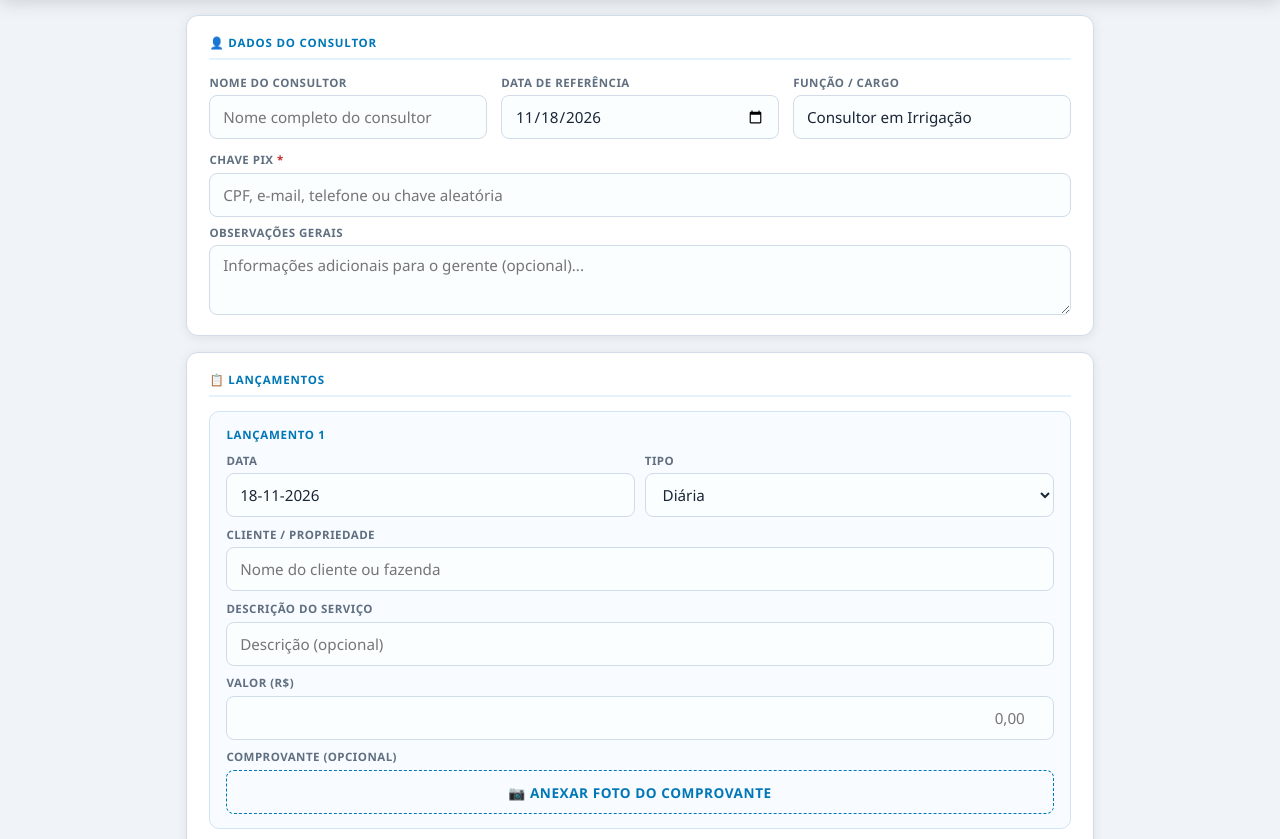
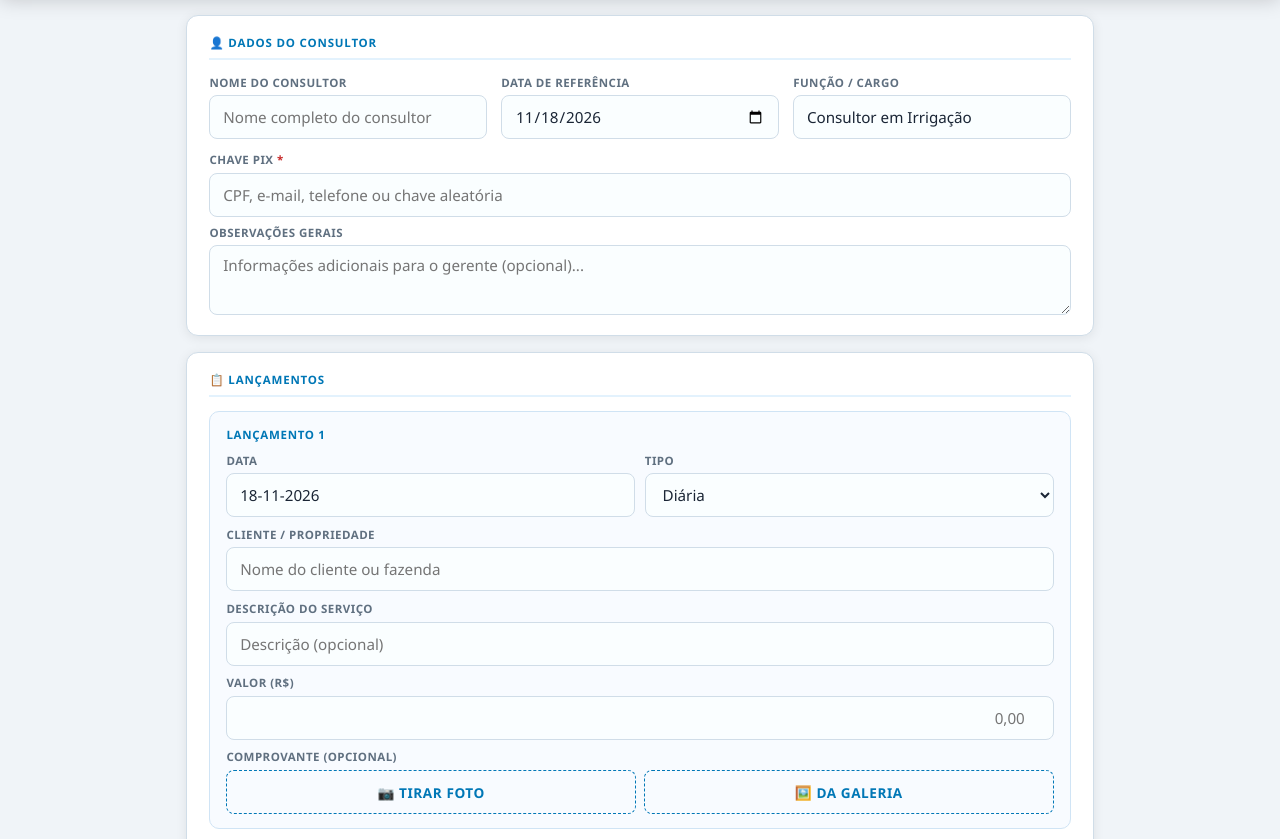
Before and after one commit to jpbolsairriga-lgtm/adutora, a plain HTML site: page relatorio/relatorio.html in a window 1280 px wide. Shown: the part 95-934 px from the top of the page. Drawn offline with Linux system fonts and the light colour scheme.

Commit message:
relatorio v2.6: anexar comprovante pela galeria além da câmera
Co-Authored-By: Claude Opus 5.5 <noreply@anthropic.com>

```diff
--- a/relatorio/relatorio.html
+++ b/relatorio/relatorio.html
@@ -459,6 +459,8 @@ textarea{resize:vertical;min-height:70px}
 /* ── Comprovante (foto) ── */
 .foto-btn{display:flex;align-items:center;justify-content:center;gap:.4rem;background:none;border:1.5px dashed var(--bl2);color:var(--bl2);border-radius:8px;padding:.55rem .8rem;cursor:pointer;font-size:.85rem;font-weight:700;min-height:44px;transition:background .15s}
 .foto-btn:hover{background:#e3f2fd}
+.foto-btns{display:flex;gap:.5rem}
+.foto-btns .foto-btn{flex:1}
 .foto-preview{display:flex;align-items:center;gap:.7rem;background:#fff;border:1.5px solid var(--bdr);border-radius:8px;padding:.5rem}
 .foto-preview img{height:56px;width:56px;object-fit:cover;border-radius:6px;border:1px solid var(--bdr);cursor:pointer}
 .foto-preview .foto-info{flex:1;font-size:.78rem;color:var(--mu)}
@@ -661,7 +663,7 @@ code{background:#f0f4f8;padding:.1rem .35rem;border-radius:4px;font-family:monos
 //   sem saber por quê. Preenchendo DEFAULT_GAS_URL abaixo, todo mundo que
 //   acessa o link já usa o envio funcionando, sem precisar configurar nada.
 // v2.2 e anteriores: ver histórico do git.
-const APP_VERSION='v2.5';
+const APP_VERSION='v2.6';
 
 // ⚙ Preencha aqui a URL de implantação do Google Apps Script (Configurar
 // Envio de E-mail → Passos 1-5) para que TODOS os usuários já saiam com o
@@ -774,8 +776,14 @@ function fotoHtml(r){
       +'<button type="button" class="btn-rm-foto" data-rid="'+r.id+'">&#10005; Remover</button>'
       +'</div>';
   }
-  return '<label class="foto-btn" for="foto-'+r.id+'">&#128247; Anexar foto do comprovante</label>'
-    +'<input type="file" accept="image/*" capture="environment" class="f-foto" data-rid="'+r.id+'" id="foto-'+r.id+'" style="display:none">';
+  // Dois botões: câmera (capture abre direto a câmera) e galeria (sem
+  // capture, o celular abre o seletor de fotos/arquivos).
+  return '<div class="foto-btns">'
+    +'<label class="foto-btn" for="foto-'+r.id+'">&#128247; Tirar foto</label>'
+    +'<label class="foto-btn" for="foto-gal-'+r.id+'">&#128444;&#65039; Da galeria</label>'
+    +'</div>'
+    +'<input type="file" accept="image/*" capture="environment" class="f-foto" data-rid="'+r.id+'" id="foto-'+r.id+'" style="display:none">'
+    +'<input type="file" accept="image/*" class="f-foto" data-rid="'+r.id+'" id="foto-gal-'+r.id+'" style="display:none">';
 }
 
 // Redimensiona (máx. 1600px) e recomprime em JPEG — mantém o PDF leve o
```
